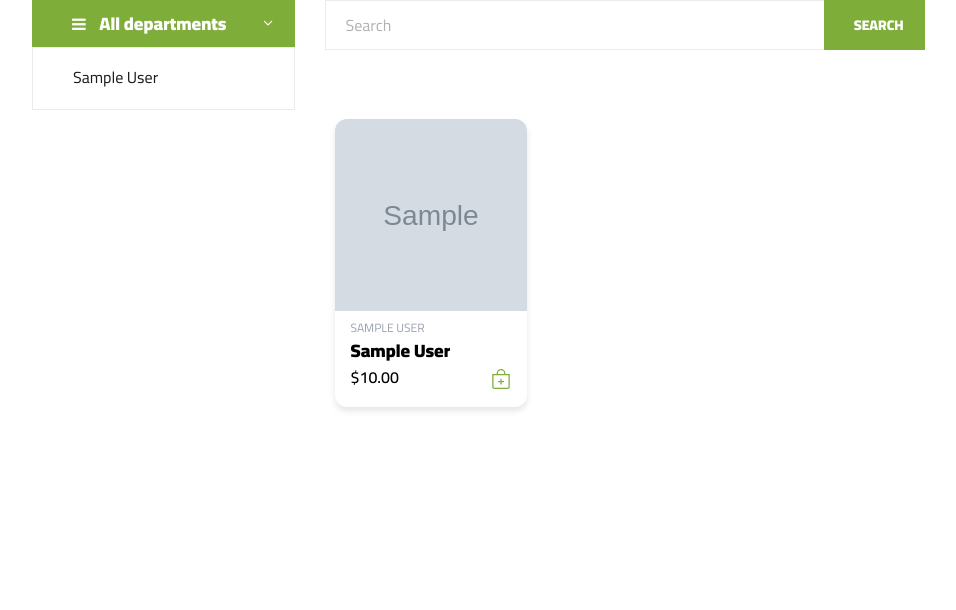
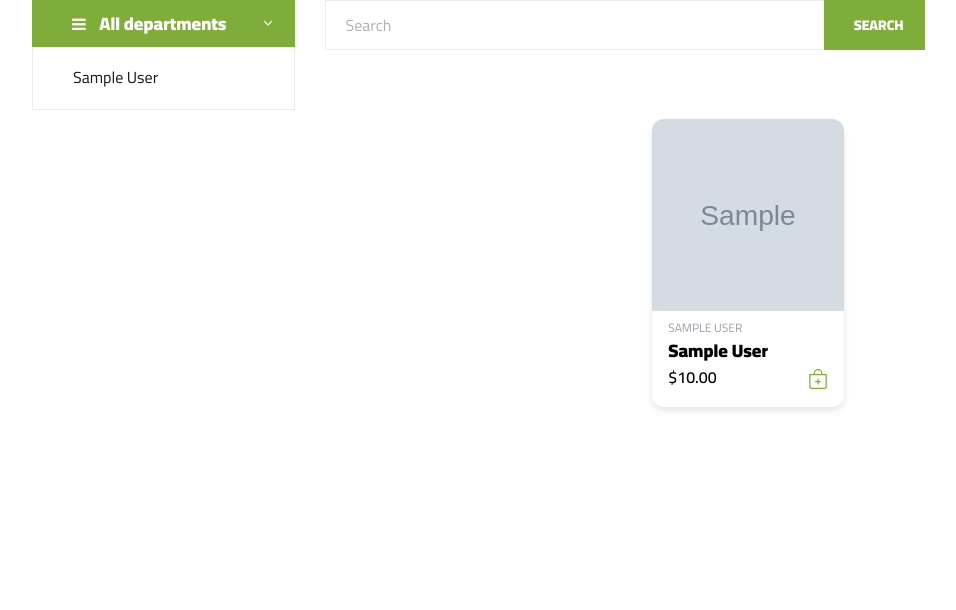
Before and after one commit to sundarrr/GreenSync, a Django app: page /search in a window 1280 px wide. Shown: the part 140-750 px from the top of the page, without its empty margins (38-994 px from the left). Run offline with Django 5.2, Linux system fonts and the light colour scheme; tables that the repository leaves empty hold one stand-in row (values such as "Sample post"); grey boxes marked "Sample" are stand-in pictures; some libraries are stand-ins or nearby versions.

Commit message:
Justify center the card views

```diff
--- a/userPortal/templates/ecom/v2/base/home.html
+++ b/userPortal/templates/ecom/v2/base/home.html
@@ -36,7 +36,8 @@
                 </div>
             </div>
         </div>
-        <div class="row featured__filter">
+        <div class="row featured__filter" style="justify-content: center;">
+
             {% for category in categories %}
             {% for product in category.product_set.all %}
             <!-- <div class="col-lg-3 col-md-4 col-sm-6 mix {{ category.name }}">
--- a/userPortal/templates/ecom/v2/home/index.html
+++ b/userPortal/templates/ecom/v2/home/index.html
@@ -61,7 +61,7 @@
                     <section class="featured spad" style="padding: 50px 0;">
                         <div class="container" style="max-width: 1200px; margin: 0 auto;">
 
-                            <div class="row featured__filter">
+                            <div class="row featured__filter" style="justify-content: center;">
 
                                 {% for product in products %}
 
```
